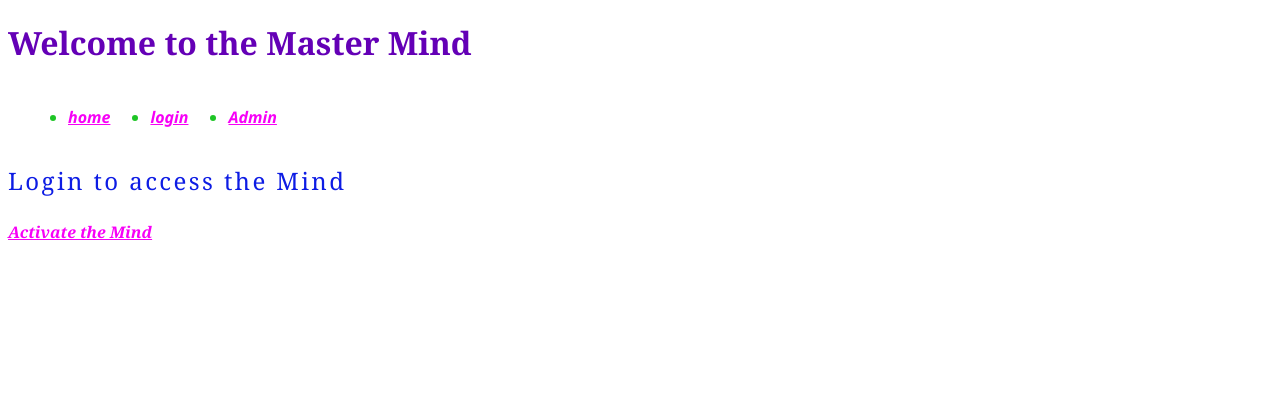
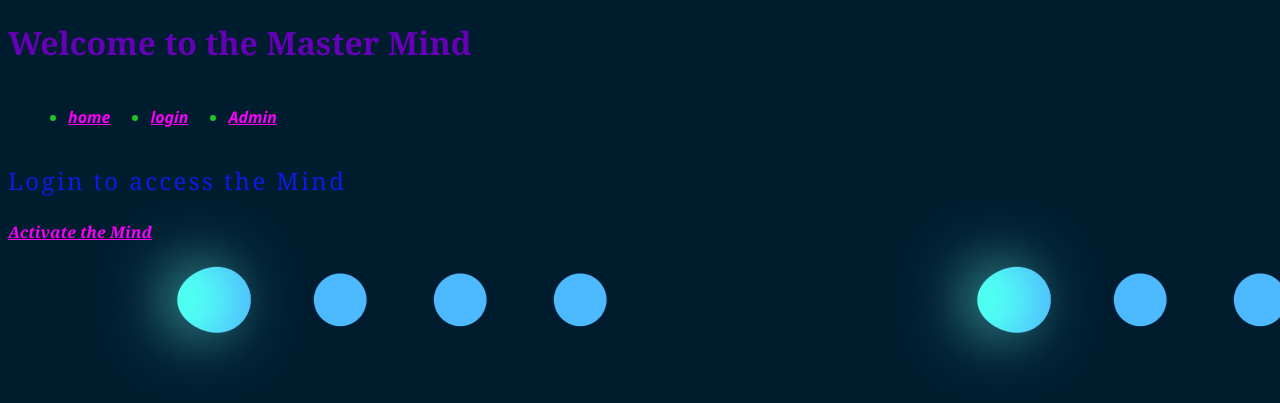
Before and after one commit to JamalHall/MasterMind-FullStackApp, a Node project: template views/index.ejs in a window 1280 px wide. Shown: the top 403 px of the page. Run offline with Node 20 templates, Linux system fonts and the light colour scheme; the template is opened without the code that fills it, so the values that code supplies are empty.

Commit message:
background images added

```diff
--- a/public/css/style.css
+++ b/public/css/style.css
@@ -1,6 +1,7 @@
 body {
   font-family:Georgia, 'Times New Roman', Times, serif;
   color: rgb(100, 0, 182);
+  background-image: url("../images/dotpass.gif")
 }
 
 .hide {
```
Also changed, not shown: dataProcessing/style.css (deleted), public/images/dotpass.gif (added).
